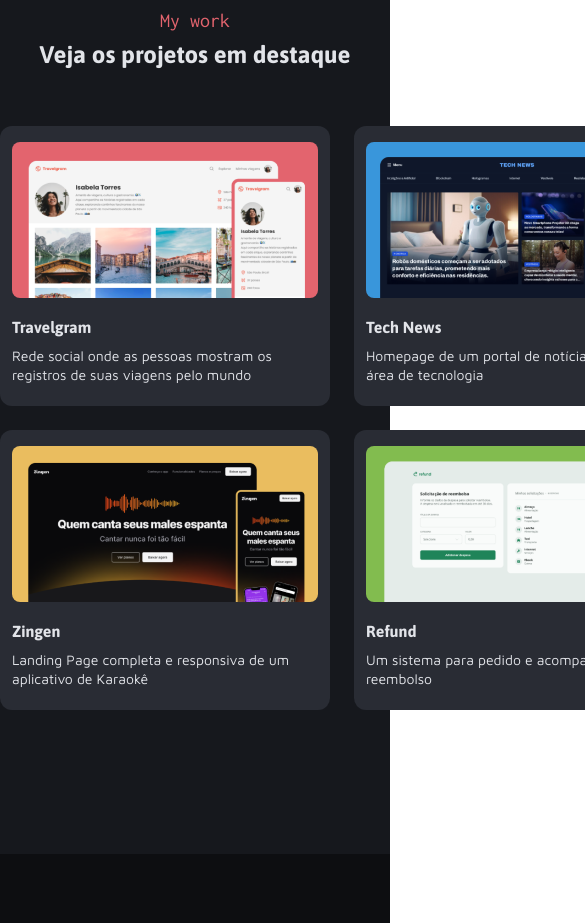
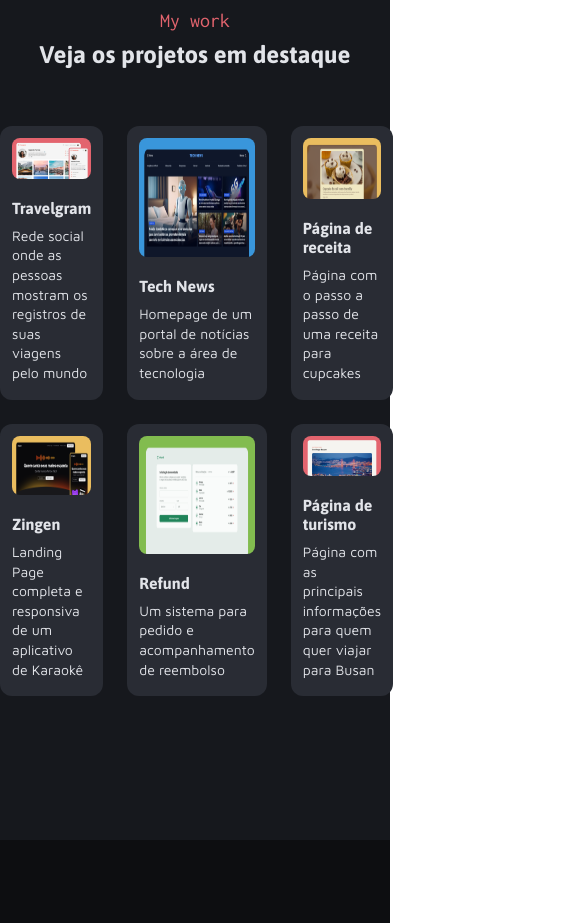
Before and after one commit to mateuzrib/portfolio, a plain HTML site: page index.html in a window 390 px wide. Shown: the part 820-1743 px from the top of the page, 585 px wide, since content can reach past the window. Drawn offline with Linux system fonts and the light colour scheme.

Commit message:
simple responsive adjustment

```diff
--- a/styles/Sections.css
+++ b/styles/Sections.css
@@ -26,26 +26,28 @@
   display: grid;
   grid-template-columns: repeat(3, 1fr);
   align-items: center;
-  gap: 24px;
+  gap: 1.5rem;
 
-  margin: 0px auto 144px;
+  margin: 0rem auto 9rem;
 }
 
 #projects .card {
   display: flex;
   flex-direction: column;
-  justify-content: center;
-  align-items: center;
-  width: 330px;
-  height: 280px;
+  max-width: 330px;
+  max-height: 280px;
+  width: 100%;
+  height: 100%;
   border-radius: 12px;
   padding: 12px 12px 17px;
   row-gap: 20px;
   background-color: var(--gray-300);
 
   img {
-    width: 306px;
-    height: 156px;
+    max-width: 306px;
+    max-height: 156px;
+    width: 100%;
+    height: 100%;
     border-radius: 8px;
   }
 
```
